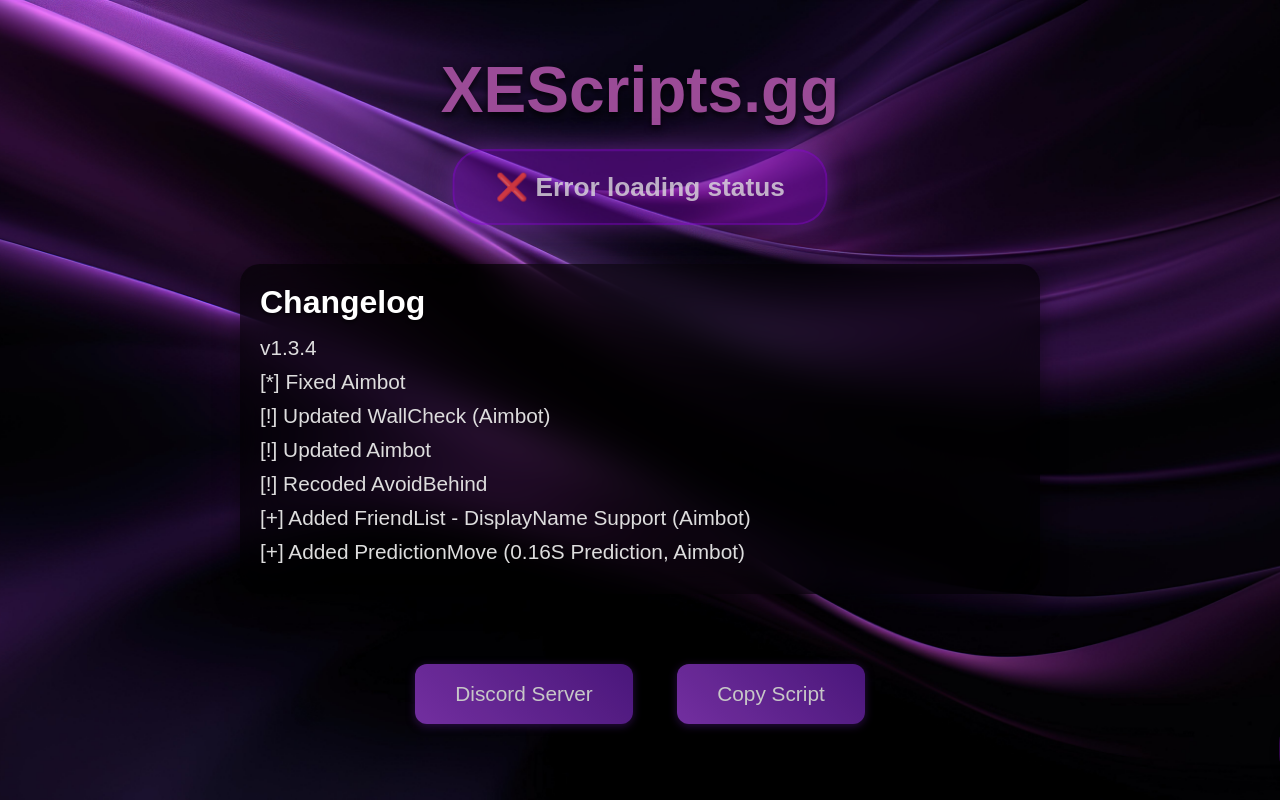
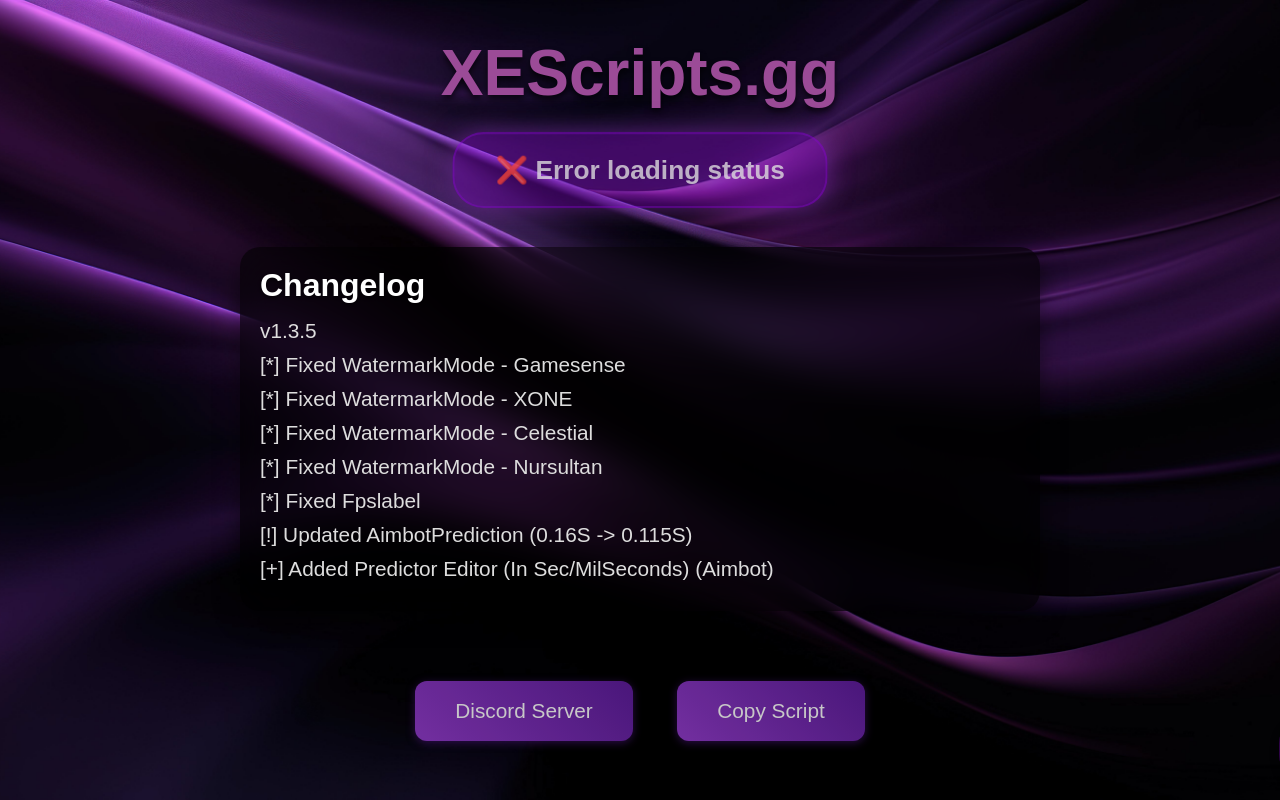
Before and after one commit to XEScripts/xescripts, a plain HTML site: page index.html in a window 1280 px wide. Drawn offline with Linux system fonts and the light colour scheme; no server answers; a script that the page names is missing.

Commit message:
Update index.html

```diff
--- a/index.html
+++ b/index.html
@@ -270,13 +270,14 @@
         <div class="changelog">
             <h2>Changelog</h2>
             <ul>
-                <li>v1.3.4</li>
-                <li>[*] Fixed Aimbot</li>
-                <li>[!] Updated WallCheck (Aimbot)</li>
-                <li>[!] Updated Aimbot</li>
-                <li>[!] Recoded AvoidBehind</li>
-                <li>[+] Added FriendList - DisplayName Support (Aimbot)</li>
-                <li>[+] Added PredictionMove (0.16S Prediction, Aimbot)</li>
+                <li>v1.3.5</li>
+                <li>[*] Fixed WatermarkMode - Gamesense</li>
+                <li>[*] Fixed WatermarkMode - XONE</li>
+                <li>[*] Fixed WatermarkMode - Celestial</li>
+                <li>[*] Fixed WatermarkMode - Nursultan</li>
+                <li>[*] Fixed Fpslabel</li>
+                <li>[!] Updated AimbotPrediction (0.16S -> 0.115S)</li>
+                <li>[+] Added Predictor Editor (In Sec/MilSeconds) (Aimbot)</li>
             </ul>
         </div>
 
```
